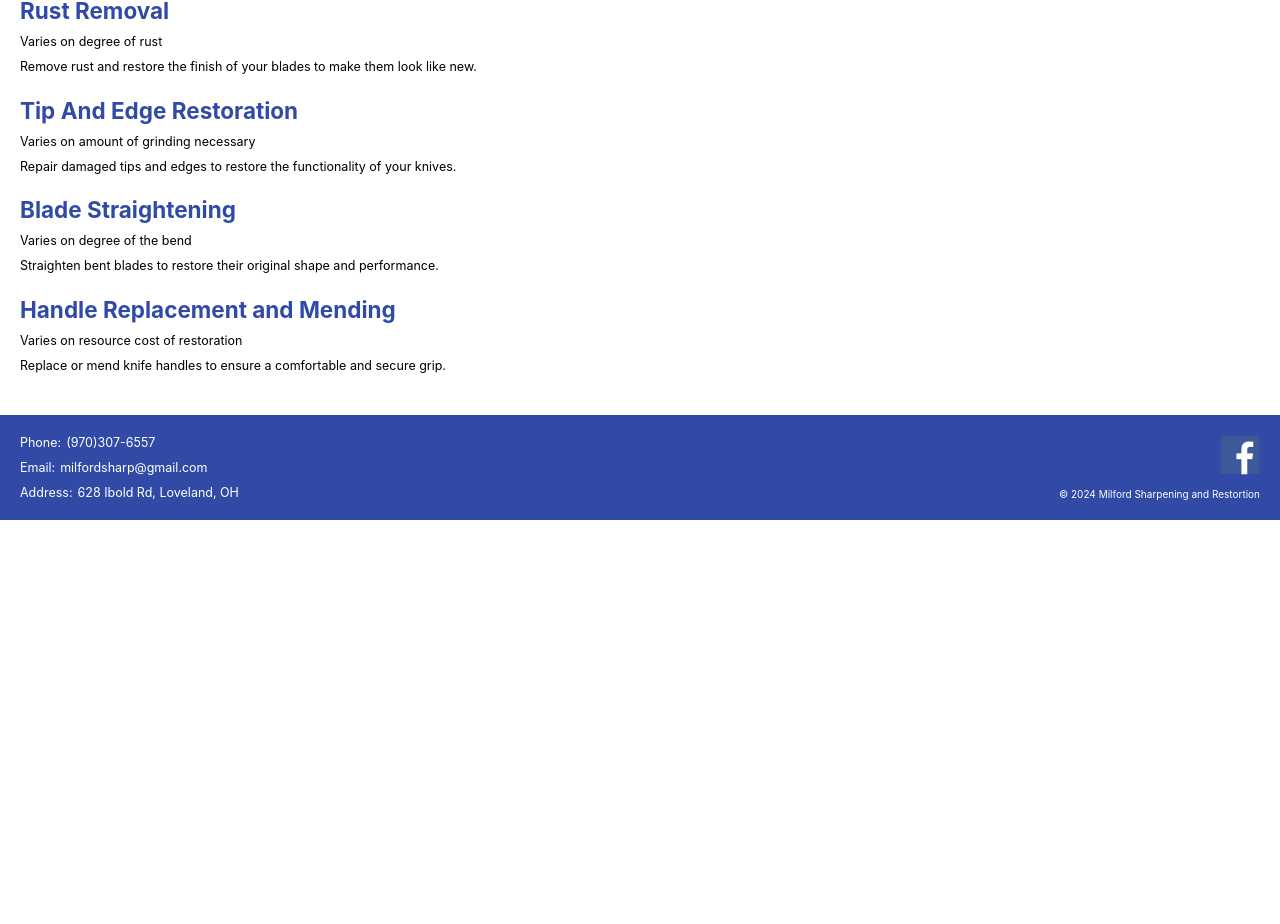
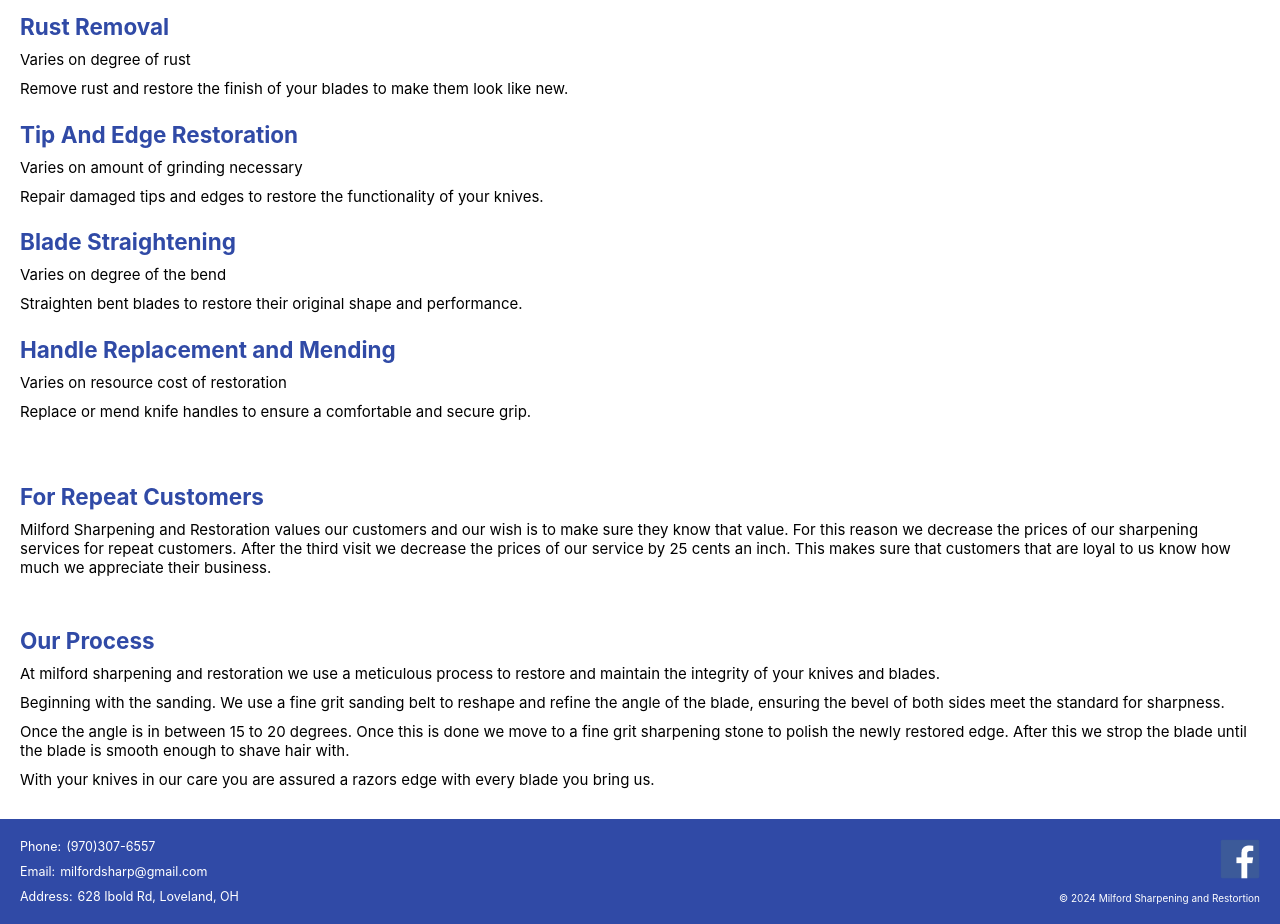
Before and after one commit to RichardGuilliams/milfordsharp, a React (Create React App) app: page /services in a window 1280 px wide. Shown: the part 807-1731 px from the top of the page. Before the commit the page ends 1327 px from the top, so only its background shows below. Built offline with nearby package versions, Linux system fonts and the light colour scheme.

Commit message:
Added Content

```diff
--- a/src/App.css
+++ b/src/App.css
@@ -48,7 +48,7 @@
   --headerSizeMedium: 1.75rem;
   --headerSizeLarge: 2.75rem;
   --fontSizeTiny: .75rem;
-  --fontSizeSmall: 1rem;
+  --fontSizeSmall: 1.25rem;
   --fontSizeMedium: 1.25rem;
   --fontSizeLarge: 1.5rem;
 }
@@ -266,11 +266,11 @@
   }
 
   .section-main p{
-    font-size: 1.25rem;
+    font-size: 1.5rem;
   }
 
   .section-main p > a{
-    font-size: 1.25rem;
+    font-size: 1.5rem;
   }
 
   /* Footer */
--- a/src/pages/About.jsx
+++ b/src/pages/About.jsx
@@ -49,6 +49,26 @@
     )
 }
 
+const Goals = () => {
+    return (
+        <div className='section-main'>
+            <h2>Our Future Plans</h2>
+            <p>In the near future Milford Sharpening and Restoration plans to expand our business by upgrading our equipment, registering our business under an llc and
+                obtaining a store front to act as a permanent location to conduct our knife sharpening services
+            </p>
+        </div>
+    )
+}
+
+const Locations = () => {
+    return (
+        <div className='section-main'>
+            <h1>Our Service Areas</h1>
+            <p>Milford Sharpening and Restoration offers our services to Milford, Loveland, Miamiville, Goshen, Blue Ash, Symmes, Indian Hill and other surrounding areas.</p>
+        </div>
+    )
+}
+
 const About = () => {
     return (
         <div>
@@ -57,6 +77,8 @@
             <Intro/>
             <OurMission/>
             <Story/>
+            <Locations/>
+            <Goals/>
             <Footer/>
         </div>
     )
--- a/src/pages/Home.jsx
+++ b/src/pages/Home.jsx
@@ -16,6 +16,13 @@
                 receive the best care possible. We take pride in our customer satisfaction and
                 consistently deliver high-quality results.
             </p>
+            <p>
+                Started in July of 2024, with over 6 years of experience sharpening knives for personal and
+                professional use, we are dedicated to ensuring that your knives have a razor sharp edge that will make
+                your daily cutting tasks safer and more satisfying.
+            </p>
+            <p>With Milford Sharpening and Restoration, your knives and tools will receive the same care and treatment we give our own knives. Handling each blade with the highest amount of respect and expertise possible.
+            </p>
         </div>
     )
 }
--- a/src/pages/Services.jsx
+++ b/src/pages/Services.jsx
@@ -1,6 +1,39 @@
 import Hero from '../components/Hero';
 import Header from '../components/Header'
 import Footer from '../components/Footer'
+
+const OurProcess = () => {
+    return (
+        <div className="section-main">
+            <h2>Our Process</h2>
+            <p>At milford sharpening and restoration we use a meticulous process to restore and maintain
+                the integrity of your knives and blades.
+            </p>
+            <p>
+            Beginning with the sanding. We use a fine grit
+            sanding belt to reshape and refine the angle of the blade, ensuring the bevel of both sides meet the standard for sharpness.
+
+            </p>
+            <p>
+                Once the angle is in between 15 to 20 degrees. Once this is done we move to a fine grit sharpening stone to polish the newly restored edge. After this we strop the blade until the blade is smooth enough to shave hair with.
+            </p>
+            <p>
+                With your knives in our care you are assured a razors edge with every blade you bring us.
+            </p>
+        </div>
+    )
+}
+
+const OurDeal = () => {
+    return (
+        <div className='section-main'>
+            <h2>For Repeat Customers</h2>
+            <p>Milford Sharpening and Restoration values our customers and our wish is to make sure they know that value. For this reason we decrease the prices of our sharpening services for repeat customers.
+                After the third visit we decrease the prices of our service by 25 cents an inch. This makes sure that customers that are loyal to us know how much we appreciate their business.
+            </p>
+        </div>
+    )
+}
 
 
 const ServicesSection = () => {
@@ -50,6 +83,8 @@
             <Header/>
             <Hero/>
             <ServicesSection/>
+            <OurDeal/>
+            <OurProcess/>
             <Footer/>
         </div>
     )
```
